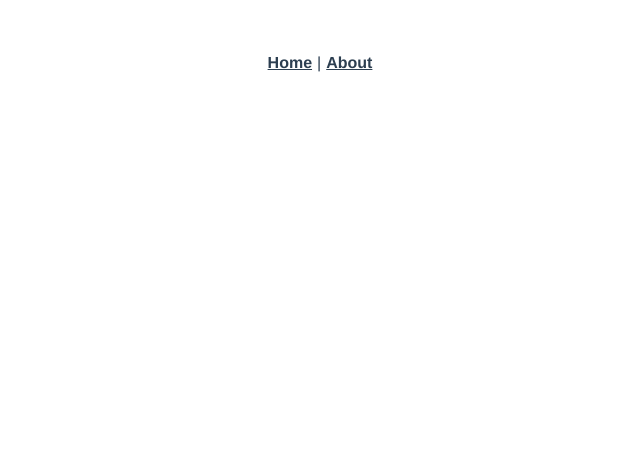
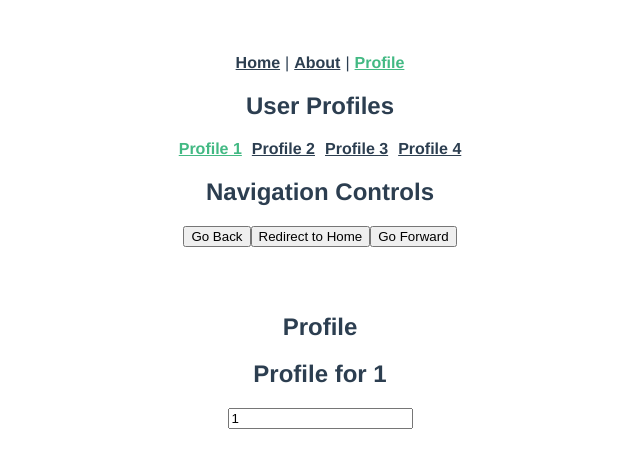
Before and after one commit to YewTreeWeb/vue-firebase, a Vue app: page /profile/1 in a window 1280 px wide. Shown: the top 468 px of the page, without its empty margins (320-960 px from the left). Built offline with nearby package versions, Linux system fonts and the light colour scheme.

Commit message:
changing the route object

```diff
--- a/src/components/Navbar.vue
+++ b/src/components/Navbar.vue
@@ -5,6 +5,18 @@
         <router-link :to="{ name: item.link }">{{ item.link }}</router-link>
         <span v-if="index != Object.keys(items).length - 1">|</span>
       </li>
+    </ul>
+    <h2>User Profiles</h2>
+    <ul>
+      <li v-for="(id, index) in userIds" :key="index">
+        <router-link :to="{ name: 'Profile', params: { user_id: id } }"><span>Profile {{ id }}</span></router-link>
+      </li>
+    </ul>
+    <h2>Navigation Controls</h2>
+    <ul>
+      <li><button @click="goBack">Go Back</button></li>
+      <li><button @click="goHome">Redirect to Home</button></li>
+      <li><button @click="goForward">Go Forward</button></li>
     </ul>
   </nav>
 </template>
@@ -16,8 +28,21 @@ export default {
     return {
       items: [
         { link: 'Home' },
-        { link: 'About' }
-      ]
+        { link: 'About' },
+        { link: 'Profile' }
+      ],
+      userIds: ['1', '2', '3', '4']
+    }
+  },
+  methods: {
+    goHome () {
+      this.$router.push({ name: 'Home' })
+    },
+    goBack () {
+      this.$router.go(-1)
+    },
+    goForward () {
+      this.$router.go(1)
     }
   }
 }
--- a/src/router/index.js
+++ b/src/router/index.js
@@ -17,6 +17,14 @@ const routes = [
     // this generates a separate chunk (about.[hash].js) for this route
     // which is lazy-loaded when the route is visited.
     component: () => import(/* webpackChunkName: "about" */ '../views/About.vue')
+  },
+  {
+    path: '/profile/:user_id',
+    name: 'Profile',
+    // route level code-splitting
+    // this generates a separate chunk (about.[hash].js) for this route
+    // which is lazy-loaded when the route is visited.
+    component: () => import(/* webpackChunkName: "profile" */ '../views/Profile.vue')
   }
 ]
 
--- /dev/null
+++ b/src/views/Profile.vue
@@ -0,0 +1,66 @@
+<template>
+  <section>
+    <h1>{{ title }}</h1>
+    <h2>Profile for {{ userID }}</h2>
+    <input type="text" v-model="userID" />
+  </section>
+</template>
+
+<script>
+export default {
+  name: 'Profile',
+  data () {
+    return {
+      title: 'Profile',
+      userID: this.$route.params.user_id,
+      newUser: ''
+    }
+  },
+  methods: {
+    updateID () {
+      console.log('route changed')
+
+      this.userID = this.$route.params.user_id
+    }
+  },
+  // beforeRouteUpdate () {
+  //   console.log('before hello')
+
+  //   // console.log(this.$route.params.user_id)
+  //   console.log(`before update user ID is: ${this.$route.params.user_id}`)
+  //   // this.userID = this.$route.params.user_id
+  // },
+  watch: {
+    $route (to, from) {
+      this.userID = this.$route.params.user_id
+      console.log(`User ID is now: ${this.$route.params.user_id}`)
+    },
+    '$route.params': {
+      handler () {
+        console.log('hello')
+        // this.userID = this.$route.params.user_id
+        console.log(`User ID is: ${this.$route.params.user_id}`)
+      },
+      immediate: true,
+      deep: true
+    },
+    // $route: {
+    //   deep: true,
+    //   immediate: true,
+    //   handler () {
+    //     //     // this.updateID()
+    //     console.log('hello')
+
+    //     //     console.log(this.$route.params.user_id)
+    //     //     this.userID = this.$route.params.user_id
+    //     //     console.log(this.$route.params.user_id)
+    //   }
+    // },
+    userID: {
+      handler () {
+        console.log('userID has changed')
+      }
+    }
+  }
+}
+</script>
```
